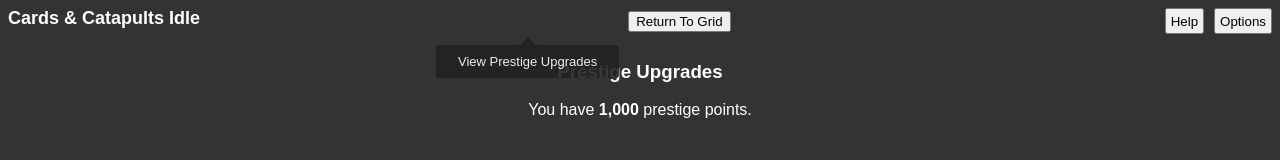
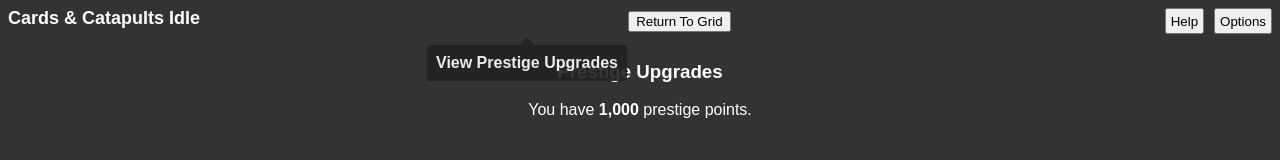
Before and after one commit to Rybadour/cards-n-catapults-idle, a React app: page / in a window 1280 px wide. Both pictures are taken after a click on the button 527 px from the left and 21 px from the top of the page. Shown: the top 160 px of the page. Built offline with nearby package versions, Linux system fonts and the light colour scheme; the HTML template or start-up script is replaced by a standard one.

Commit message:
Made the tooltips more clear

```diff
--- a/src/App.scss
+++ b/src/App.scss
@@ -37,6 +37,12 @@ footer {
   }
 }
 
+.__react_component_tooltip.standard-tooltip {
+  padding: 8px 8px;
+  font-weight: bold;
+  font-size: 16px;
+}
+
 * {
   box-sizing: border-box;
 }
--- a/src/App.tsx
+++ b/src/App.tsx
@@ -27,7 +27,7 @@ function App() {
 
         <Content />
 
-        <ReactTooltip place="bottom" effect="solid" />
+        <ReactTooltip place="bottom" effect="solid" className="standard-tooltip" />
 
         <footer>
           <div className="attribution">
--- a/src/shared/types.ts
+++ b/src/shared/types.ts
@@ -9,9 +9,9 @@ export enum CardType {
 }
 
 export enum ResourceType {
-  Gold = "gold",
-  Wood = "wood",
-  Renown = "renown",
+  Gold = "Gold",
+  Wood = "Wood",
+  Renown = "Renown",
 }
 
 export type ResourcesMap = Record<ResourceType, number>;
```
